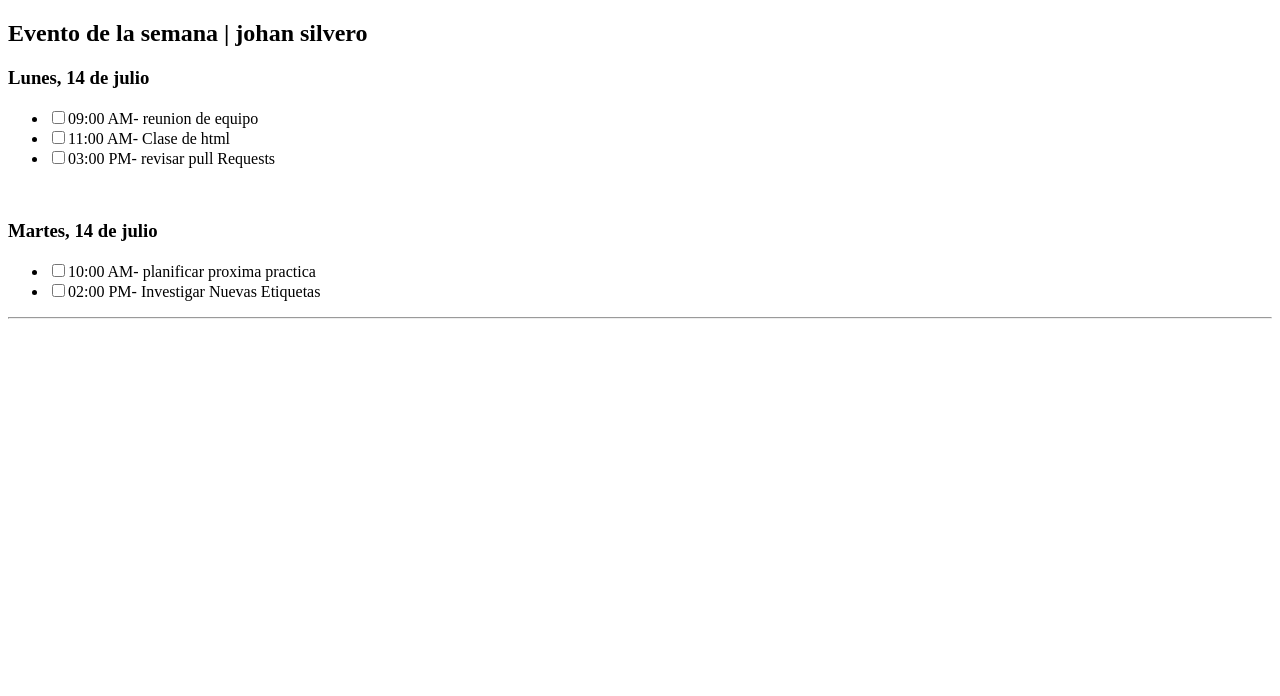
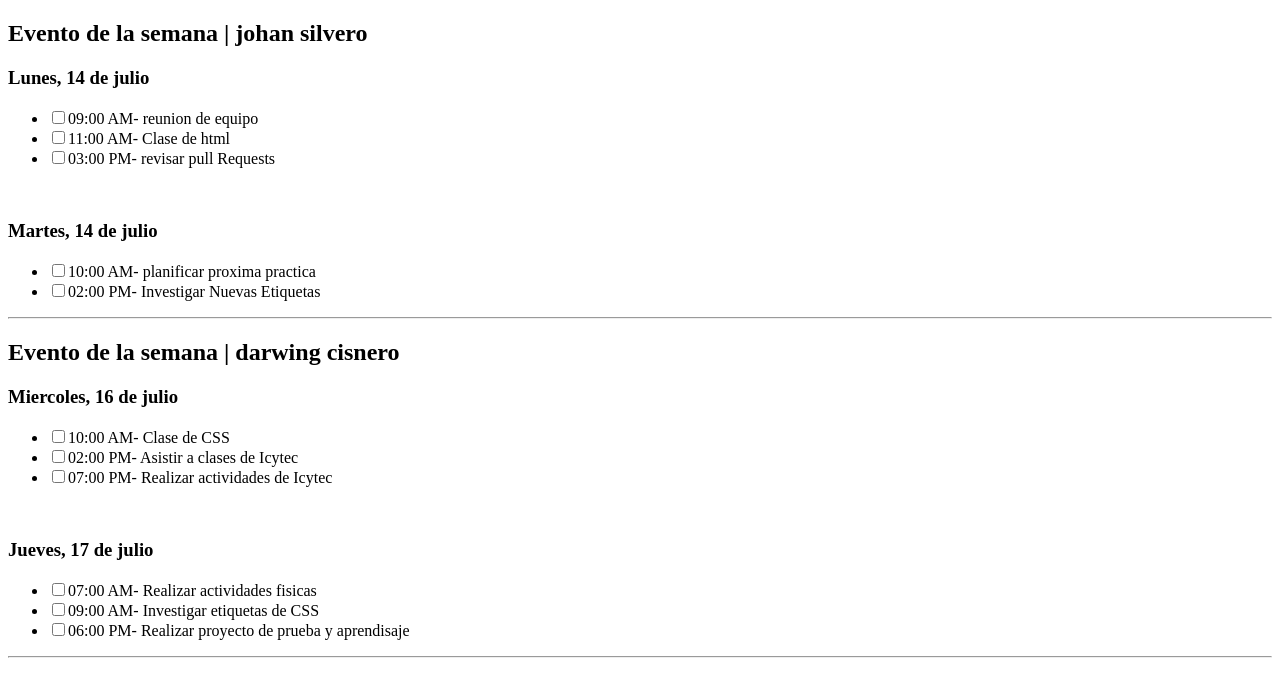
Before and after one commit to johan252532/calendario-eventos, a plain HTML site: page index.html in a window 1280 px wide. Drawn offline with Linux system fonts and the light colour scheme.

Commit message:
darwing subio su parte

```diff
--- a/index.html
+++ b/index.html
@@ -26,8 +26,23 @@
         <li><input type="checkbox">02:00 PM- Investigar Nuevas Etiquetas</li>
     </ul>
     <hr>
+    <!--darwing cisnero eventos miercoles y jueves-->
+    <h2>Evento de la semana | darwing cisnero</h2>
+    <h3>Miercoles, 16 de julio</h3>
+    <ul>
+        <li><input type="checkbox">10:00 AM- Clase de CSS</li>
+        <li><input type="checkbox">02:00 PM- Asistir a clases de Icytec</li>
+        <li><input type="checkbox">07:00 PM- Realizar actividades de Icytec</li>
+    </ul>
+    <br>
 
-
+    <h3>Jueves, 17 de julio</h3>
+    <ul>
+        <li><input type="checkbox">07:00 AM- Realizar actividades fisicas</li>
+        <li><input type="checkbox">09:00 AM- Investigar etiquetas de CSS</li>
+        <li><input type="checkbox">06:00 PM- Realizar proyecto de prueba y aprendisaje</li>
+    </ul>
+    <hr>
 
 
 
```
